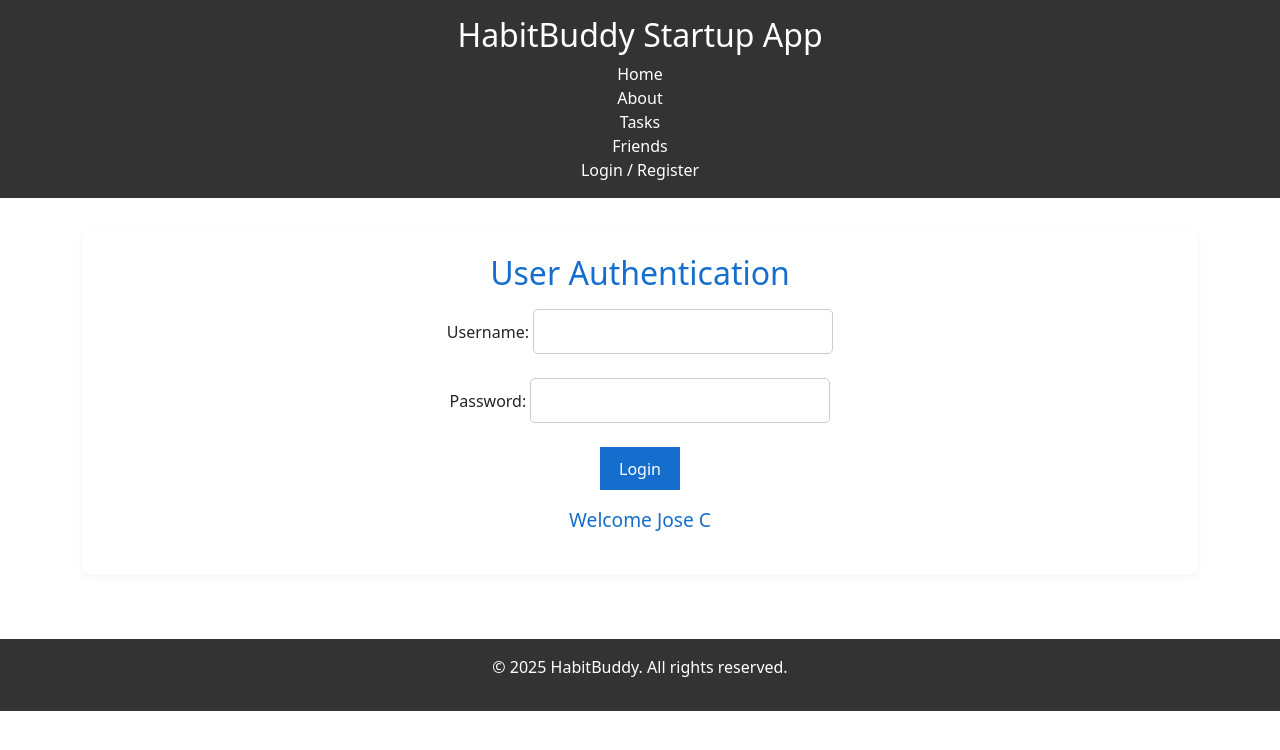
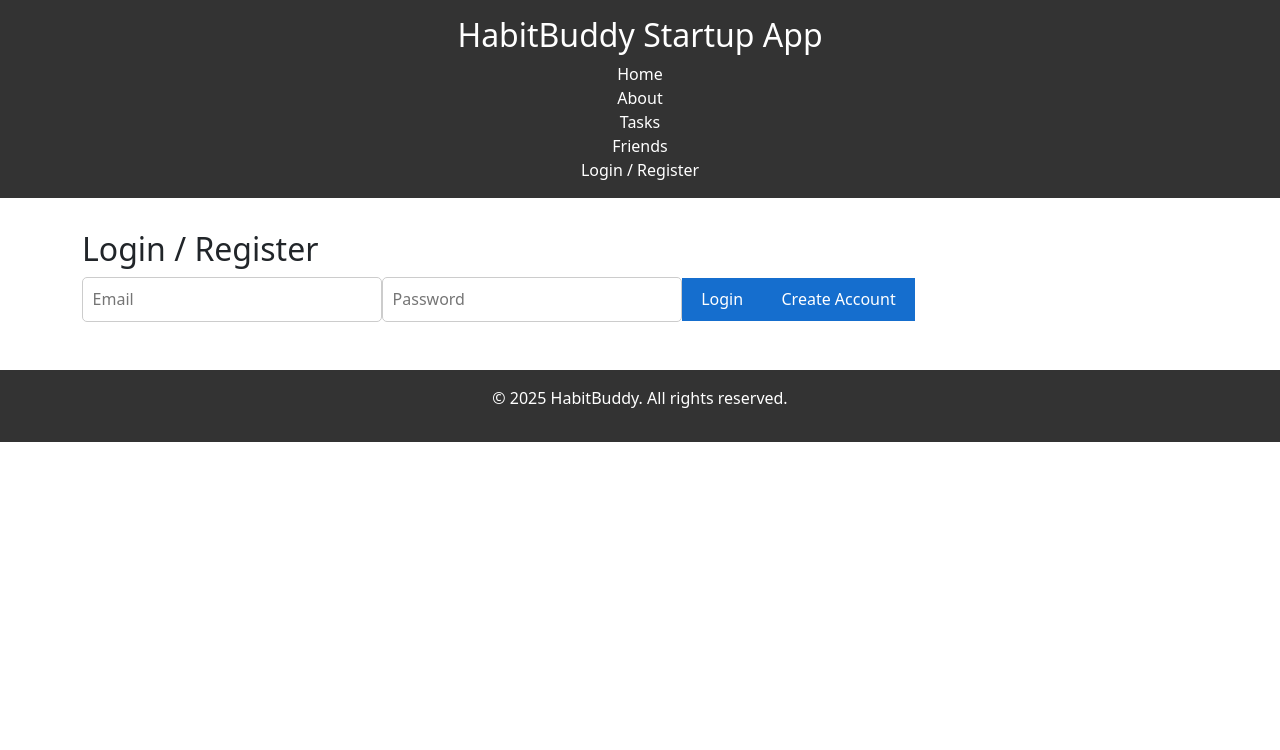
Before and after one commit to jotacalderon94/startup, a React (Vite) app: page /login in a window 1280 px wide. Shown: the top 750 px of the page. Built offline with nearby package versions, Linux system fonts and the light colour scheme.

Commit message:
adding login and auth logic

```diff
--- a/src/App.jsx
+++ b/src/App.jsx
@@ -2,6 +2,7 @@
 import React, {useState} from 'react'
 import { BrowserRouter as Router, Routes, Route, NavLink } from 'react-router-dom'
 import { PokemonProvider } from './context/PokemonContext.jsx'
+import { AuthState } from './components/auth/authState.js'
 
 // Stub pages for routing
 import Home from './pages/Home.jsx'
@@ -19,6 +20,14 @@ export default function App() {
     'Exercise for 30 minutes',
     'Read a book for 1 hour',
   ]);
+
+  const [authState, setAuthState] = useState(AuthState.Unknown);
+  const [userEmail, setUserEmail] = useState('');
+
+  function handleAuthChange(email, state) {
+    setUserEmail(email);
+    setAuthState(state);
+  }
 
   return (
   <PokemonProvider>
@@ -42,7 +51,7 @@ export default function App() {
           <Route path="/about" element={<About />} />
           <Route path="/data" element={<Data tasks={tasks} setTasks={setTasks} />} />
           <Route path="/realtime" element={<Realtime />} />
-          <Route path="/login" element={<Login />} />
+          <Route path="/login" element={<Login userEmail={userEmail} authState={authState} onAuthChange={handleAuthChange} /> } />
           <Route path="*" element={<main><h2>404 – Page not found</h2></main>} />
         </Routes>
 
--- /dev/null
+++ b/src/components/auth/Authenticated.jsx
@@ -0,0 +1,10 @@
+import React from 'react';
+
+export function Authenticated({ userEmail, onLogout }) {
+  return (
+    <div>
+      <h2>Welcome {userEmail}</h2>
+      <button onClick={onLogout}>Logout</button>
+    </div>
+  );
+}
--- /dev/null
+++ b/src/components/auth/Unauthenticated.jsx
@@ -0,0 +1,29 @@
+import React, { useState } from 'react';
+
+export function Unauthenticated({ onLogin, onCreate }) {
+  const [email, setEmail] = useState('');
+  const [password, setPassword] = useState('');
+
+  return (
+    <div>
+      <h2>Login / Register</h2>
+
+      <input
+        type="text"
+        placeholder="Email"
+        value={email}
+        onChange={(e) => setEmail(e.target.value)}
+      />
+
+      <input
+        type="password"
+        placeholder="Password"
+        value={password}
+        onChange={(e) => setPassword(e.target.value)}
+      />
+
+      <button onClick={() => onLogin(email, password)}>Login</button>
+      <button onClick={() => onCreate(email, password)}>Create Account</button>
+    </div>
+  );
+}
--- /dev/null
+++ b/src/components/auth/authState.js
@@ -0,0 +1,5 @@
+export const AuthState = {
+  Unknown: 'unknown',
+  Authenticated: 'authenticated',
+  Unauthenticated: 'unauthenticated',
+};
--- a/src/pages/Login.jsx
+++ b/src/pages/Login.jsx
@@ -1,17 +1,50 @@
-import React from 'react'
+import React from 'react';
+import { AuthState } from '../components/auth/authState.js';
+import { Unauthenticated } from '../components/auth/Unauthenticated.jsx';
+import { Authenticated } from '../components/auth/Authenticated.jsx';
 
-export default function Login() {
+export default function Login({ userEmail, authState, onAuthChange }) {
+
+  async function login(email, password) {
+    const res = await fetch('/api/auth/login', {
+      method: 'POST',
+      headers: { 'content-type': 'application/json' },
+      body: JSON.stringify({ email, password }),
+    });
+
+    if (res.ok) {
+      onAuthChange(email, AuthState.Authenticated);
+    }
+  }
+
+  async function create(email, password) {
+    const res = await fetch('/api/auth/create', {
+      method: 'POST',
+      headers: { 'content-type': 'application/json' },
+      body: JSON.stringify({ email, password }),
+    });
+
+    if (res.ok) {
+      onAuthChange(email, AuthState.Authenticated);
+    }
+  }
+
+  async function logout() {
+    const res = await fetch('/api/auth/logout', { method: 'DELETE' });
+    if (res.ok) {
+      onAuthChange('', AuthState.Unauthenticated);
+    }
+  }
+
   return (
     <main className="container">
-      <section id="auth">
-      <h2>User Authentication</h2>
-      <form>
-        <label>Username: <input type="text" /></label>
-        <label>Password: <input type="password" /></label>
-        <button type="submit">Login</button>
-      </form>
-      <p className="userWelcome">Welcome Jose C</p>
-    </section>
+      {authState === AuthState.Authenticated && (
+        <Authenticated userEmail={userEmail} onLogout={logout} />
+      )}
+
+      {authState !== AuthState.Authenticated && (
+        <Unauthenticated onLogin={login} onCreate={create} />
+      )}
     </main>
-  )
+  );
 }
--- /dev/null
+++ b/vite.config.js
@@ -0,0 +1,9 @@
+import { defineConfig } from 'vite';
+
+export default defineConfig({
+  server: {
+    proxy: {
+      '/api': 'http://localhost:4000',
+    },
+  },
+});
```
Also changed, not shown: 2 other files (tests, documents, lock files or other folders).
